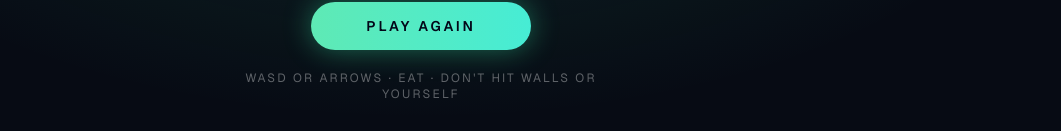
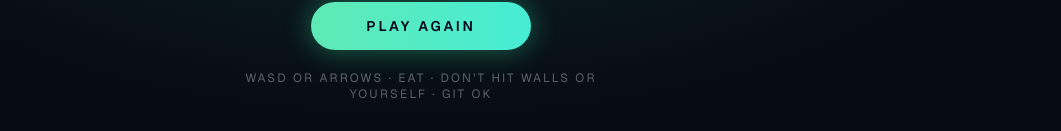
Before and after one commit to BotGamer4Real/Snake, a Next.js app: page / in a window 1280 px wide. Shown: the part 931-1062 px from the top of the page, without its empty margins (219-1280 px from the left). Built offline with nearby package versions, Linux system fonts and the light colour scheme; no server answers.

Commit message:
Test GitHub deploy: show git ok hint

```diff
--- a/src/components/GameCanvas.tsx
+++ b/src/components/GameCanvas.tsx
@@ -121,7 +121,7 @@ export default function GameCanvas() {
       </div>
       <DPad onDir={emitDir} onRestart={emitRestart} dead={dead} />
       <p className="mt-5 max-w-sm text-center text-xs tracking-[0.18em] text-white/35 uppercase">
-        WASD or arrows · eat · don&apos;t hit walls or yourself
+        WASD or arrows · eat · don&apos;t hit walls or yourself · git ok
       </p>
     </div>
   );
```
